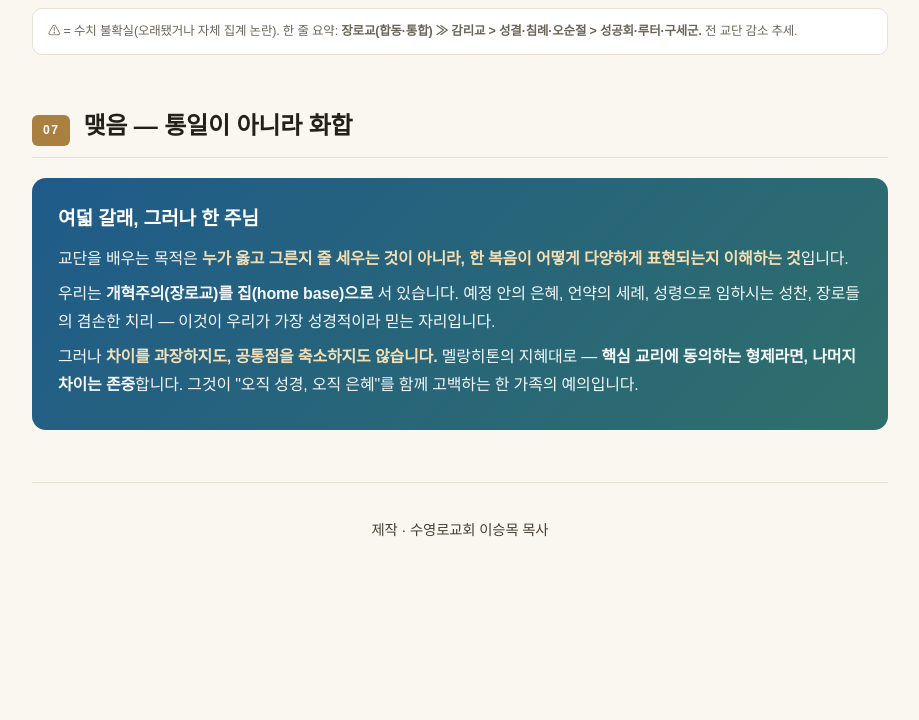
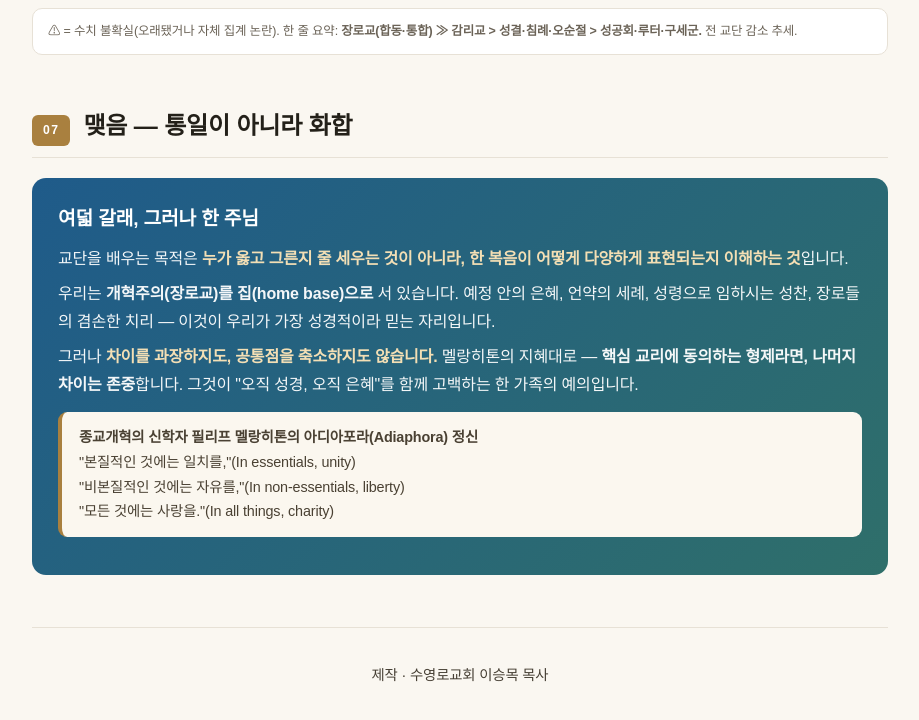
Before and after one commit to seungmok43/denominations-d6777b9e, a plain HTML site: page index.html in a window 1280 px wide. Shown: the part 7883-8603 px from the top of the page, without its empty margins (180-1099 px from the left). Before the commit the page ends 8536 px from the top, so only its background shows below. Drawn offline with Linux system fonts and the light colour scheme.

Commit message:
맺음에 멜랑히톤 아디아포라 인용 추가

```diff
--- a/index.html
+++ b/index.html
@@ -756,6 +756,12 @@
       <p>교단을 배우는 목적은 <span class="accent">누가 옳고 그른지 줄 세우는 것이 아니라, 한 복음이 어떻게 다양하게 표현되는지 이해하는 것</span>입니다.</p>
       <p>우리는 <b>개혁주의(장로교)를 집(home base)으로</b> 서 있습니다. 예정 안의 은혜, 언약의 세례, 성령으로 임하시는 성찬, 장로들의 겸손한 치리 — 이것이 우리가 가장 성경적이라 믿는 자리입니다.</p>
       <p>그러나 <span class="accent">차이를 과장하지도, 공통점을 축소하지도 않습니다.</span> 멜랑히톤의 지혜대로 — <b>핵심 교리에 동의하는 형제라면, 나머지 차이는 존중</b>합니다. 그것이 "오직 성경, 오직 은혜"를 함께 고백하는 한 가족의 예의입니다.</p>
+      <div class="quote">
+        <b>종교개혁의 신학자 필리프 멜랑히톤의 아디아포라(Adiaphora) 정신</b><br>
+        "본질적인 것에는 일치를,"(In essentials, unity)<br>
+        "비본질적인 것에는 자유를,"(In non-essentials, liberty)<br>
+        "모든 것에는 사랑을."(In all things, charity)
+      </div>
     </div>
   </section>
 
```
